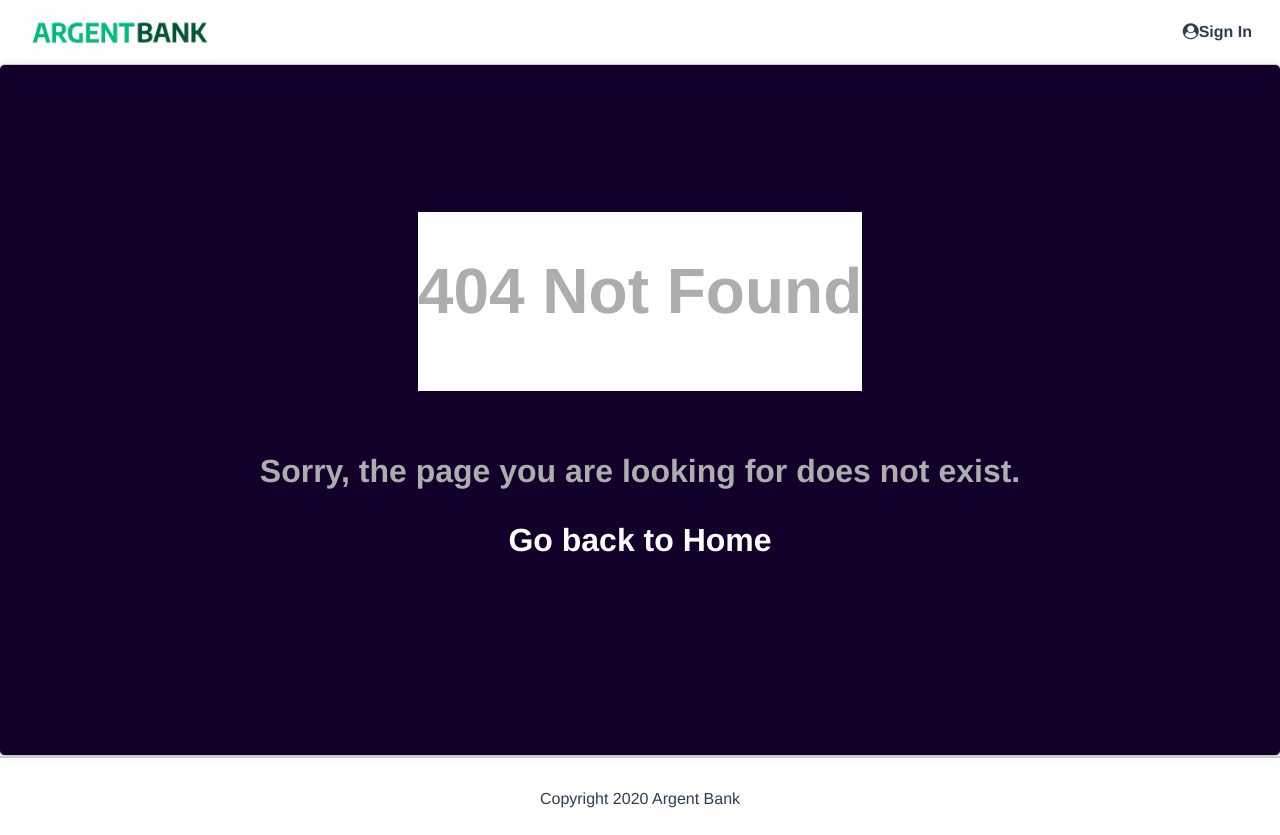
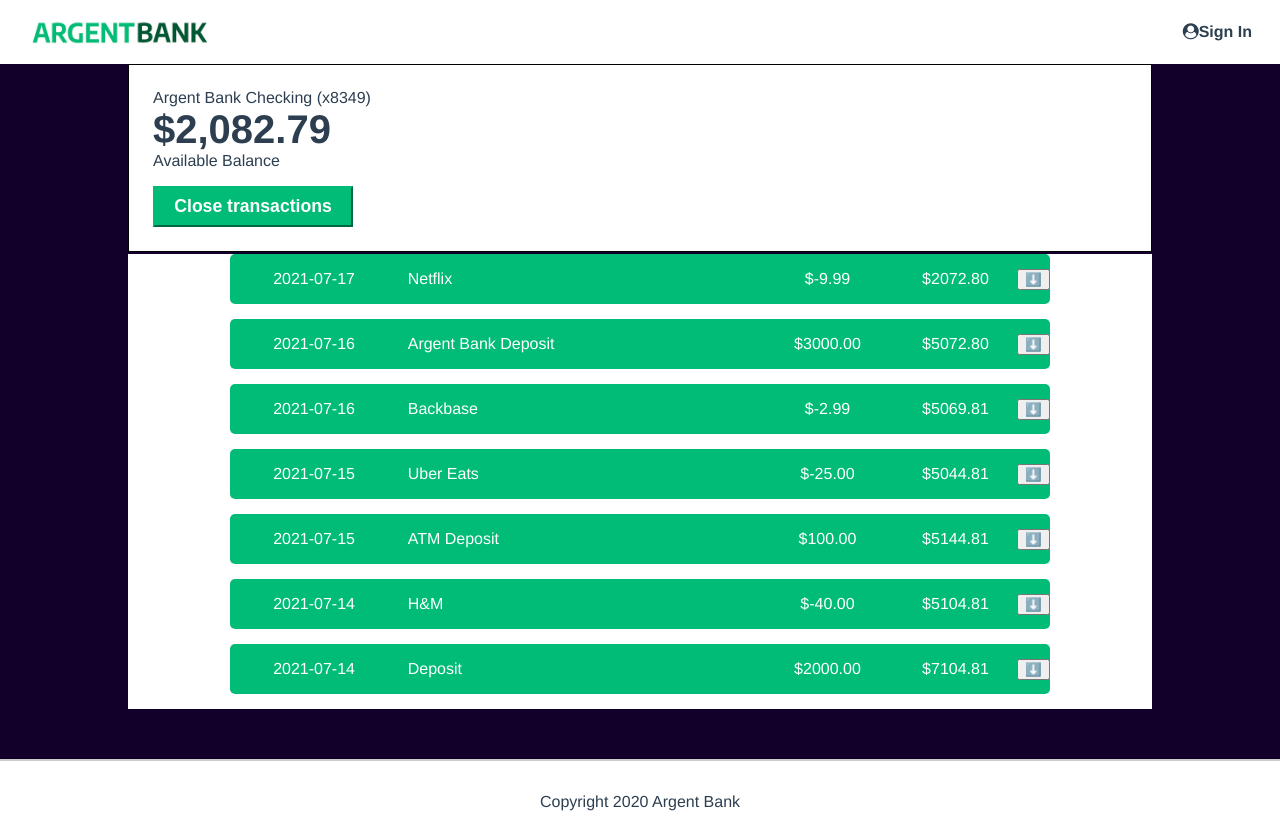
Before and after one commit to Douwdy/Projet-10---ArgentBank, a React (Create React App) app: page /dashboard/account in a window 1280 px wide. Before the commit this address had no page. Built offline with nearby package versions, Linux system fonts and the light colour scheme.

Commit message:
Integrate transactions, add accountpage

```diff
--- a/src/App.jsx
+++ b/src/App.jsx
@@ -1,5 +1,4 @@
 import React from 'react';
-import ReactDOM from 'react-dom';
 import { Provider } from 'react-redux';
 import RouterConfig from './RouterConfig';
 import store from './store';
--- a/src/RouterConfig.jsx
+++ b/src/RouterConfig.jsx
@@ -4,7 +4,8 @@
 import SignIn from './pages/SignIn/index';
 import SignUp from './pages/SignUp/index';
 import Dashboard from './pages/Dashboard/index';
-import NotFound from './pages/NotFound';
+import NotFound from './pages/NotFound/index';
+import AccountPage from './pages/Account/index';
 
 const RouterConfig = () => {
     return (
@@ -14,6 +15,7 @@
                 <Route path="/sign-in" element={<SignIn/>} />
                 <Route path="/sign-up" element={<SignUp/>} />
                 <Route path="/dashboard" element={<Dashboard/>} />
+                <Route path="/dashboard/account" element={<AccountPage/>} />
                 <Route path="*" element={<NotFound/>} />
             </Routes>
         </Router>
--- a/src/components/Operation/index.jsx
+++ b/src/components/Operation/index.jsx
@@ -1,35 +1,47 @@
+import { useState } from 'react';
+
 const Operation = ({ AccountOperations }) => {
+    const [activeDropdown, setActiveDropdown] = useState(null);
+
+    const toggleDropdown = (id) => {
+        setActiveDropdown(activeDropdown === id ? null : id);
+    };
+
     return (
         <section className="operation">
             {AccountOperations.map((operation) => (
                 <div className="operation-item" key={operation.id}>
-                    <p>{operation.date}</p>
-                    <p>{operation.description}</p>
-                    <p>{operation.amount}</p>
-                    <p>{operation.balance}</p>
+                    <div className="operation-item_quick">
+                        <p className="operation-item_quick_date">{operation.date}</p>
+                        <p className="operation-item_quick_desc">{operation.description}</p>
+                        <p className="operation-item_quick_amount">${operation.amount}</p>
+                        <p className="operation-item_quick_bal">${operation.balance}</p>
+                        <button className="operation-item_quick_btn" onClick={() => toggleDropdown(operation.id)}>⬇️</button>
+                    </div>
+                    {activeDropdown === operation.id && (
                         <div className="operation-item_dropdown">
-                        <i className="fa-solid fa-chevron-down"></i>
                             <div className="operation-item_dropdown_content">
                                 <div className="operation-item_dropdown_content_type">
-                                <p>Transaction type</p>
+                                    <h2>Transaction type</h2>
                                     <p>{operation.type}</p>
                                 </div>
                                 <div className="operation-item_dropdown_content_category">
-                                <p>Category</p>
+                                    <h2>Category</h2>
                                     <p>{operation.category}</p>
-                                <button className="operation-item_dropdown_content_btn">Edit</button>
+                                    <button className="operation-item_dropdown_content_btn">✏️</button>
                                 </div>
                                 <div className="operation-item_dropdown_content_note">
-                                <p>Note</p>
+                                    <h2>Note</h2>
                                     <p>{operation.note}</p>
-                                <button className="operation-item_dropdown_content_btn">Edit</button>
+                                    <button className="operation-item_dropdown_content_btn">✏️</button>
                                 </div>
                             </div>
                         </div>
+                    )}
                 </div>
             ))}
         </section>
     );
-}
+};
 
 export default Operation;
--- a/src/components/Operation/index.scss
+++ b/src/components/Operation/index.scss
@@ -2,39 +2,81 @@
     display: flex;
     justify-content: space-between;
     align-items: center;
-    padding: 0 20px;
+    margin: 0 20px;
     flex-direction: column;
-    background-color: green;
-    margin: 15px;
+    background-color: white;
+    margin-left: auto;
+    margin-right: auto;
+    margin-top: -30px;
     width: 80%;
     &-item{
+        background-color: #00BC77;
+        color: white;
+        width: 80%;
         display: flex;
         justify-content: space-between;
-        align-items: center;
+        align-items: flex-start;
         flex-direction: column;
+        margin-bottom: 15px;
+        border-radius: 5px;
+        &_quick{
+            display: flex;
+            justify-content: flex-start;
+            gap: 10px;
+            align-items: center;
+            flex-direction: row;
+            width: 100%;
+            &_date{
+                margin-left: 15px;
+                width: 20%;
+            }
+            &_desc{
+                margin-left: 15px;
+                width: 50%;
+                text-align: left;
+            }
+            &_amount{
+                margin-left: 15px;
+                width: 15%;
+            }
+            &_bal{
+                margin-left: 15px;
+                width: 15%;
+            }
+        }
         &_dropdown{
+            width: 100%;
             &_content{
                 display: flex;
                 justify-content: space-between;
-                align-items: center;
+                align-items: flex-start;
                 flex-direction: column;
+                h2{
+                    font-size: 1em;
+                    text-align: left;
+                    width: 150px;
+                    margin-left: 15px;
+                }
                 &_type{
                     display: flex;
                     justify-content: space-between;
                     align-items: center;
+
                 }
                 &_category{
                     display: flex;
                     justify-content: space-between;
                     align-items: center;
+
                 }
                 &_note{
                     display: flex;
                     justify-content: space-between;
                     align-items: center;
+
                 }
                 &_btn{
-
+                    margin-left: 15px;
                 }
             }
         }
--- a/src/components/main.scss
+++ b/src/components/main.scss
@@ -30,3 +30,4 @@
 @import "../pages/SignIn/index.scss";
 @import "../pages/SignUp/index.scss";
 @import "../pages/Dashboard/index.scss";
+@import "../pages/Account/index.scss";
--- /dev/null
+++ b/src/pages/Account/index.jsx
@@ -0,0 +1,110 @@
+import Nav from '../../components/Nav';
+import Footer from '../../components/Footer';
+import Operation from '../../components/Operation';
+
+const accountData = [
+    {
+        accountType: 'Checking',
+        accountNumber: 'x8349',
+        amount: 2082.79,
+    }
+];
+
+const operationsData = [
+    {
+        id: 1,
+        date: '2021-07-17',
+        description: 'Netflix',
+        amount: '-9.99',
+        balance: '2072.80',
+        type: 'Online',
+        category: 'Entertainment',
+        note: 'Monthly subscription',
+    },
+    {
+        id: 2,
+        date: '2021-07-16',
+        description: 'Argent Bank Deposit',
+        amount: '3000.00',
+        balance: '5072.80',
+        type: 'Deposit',
+        category: 'Income',
+        note: '',
+    },
+    {
+        id: 3,
+        date: '2021-07-16',
+        description: 'Backbase',
+        amount: '-2.99',
+        balance: '5069.81',
+        type: 'Online',
+        category: 'Entertainment',
+        note: 'Monthly subscription',
+    },
+    {
+        id: 4,
+        date: '2021-07-15',
+        description: 'Uber Eats',
+        amount: '-25.00',
+        balance: '5044.81',
+        type: 'Online',
+        category: 'Food',
+        note: '',
+    },
+    {
+        id: 5,
+        date: '2021-07-15',
+        description: 'ATM Deposit',
+        amount: '100.00',
+        balance: '5144.81',
+        type: 'Deposit',
+        category: 'Income',
+        note: '',
+    },
+    {
+        id: 6,
+        date: '2021-07-14',
+        description: 'H&M',
+        amount: '-40.00',
+        balance: '5104.81',
+        type: 'Online',
+        category: 'Clothing',
+        note: '',
+    },
+    {
+        id: 7,
+        date: '2021-07-14',
+        description: 'Deposit',
+        amount: '2000.00',
+        balance: '7104.81',
+        type: 'Deposit',
+        category: 'Income',
+        note: '',
+    },
+];
+
+const AccountPage = () => {
+    return (
+        <>
+            <Nav />
+            <main className="main bg-dark">
+                <section className="account">
+                    <div className="account-content-wrapper">
+                        <h3 className="account-title">Argent Bank {accountData[0].accountType} ({accountData[0].accountNumber})</h3>
+                        <p className="account-amount">${accountData[0].amount.toLocaleString()}</p>
+                        <p className="account-amount-description">Available Balance</p>
+                        <div className="account-content-wrapper cta">
+                            <button className="transaction-button">Close transactions</button>
+                        </div>
+                    </div>
+                </section>
+                <section className="account-operations">
+                    <Operation AccountOperations={operationsData}/>
+                </section>
+            </main>
+            <Footer />
+        </>
+    );
+};
+
+export default AccountPage;
```
Also changed, not shown: src/pages/Account/index.scss (added), 1 other file (tests, documents, lock files or other folders). Lines whose indentation alone changed are shown as unchanged.
